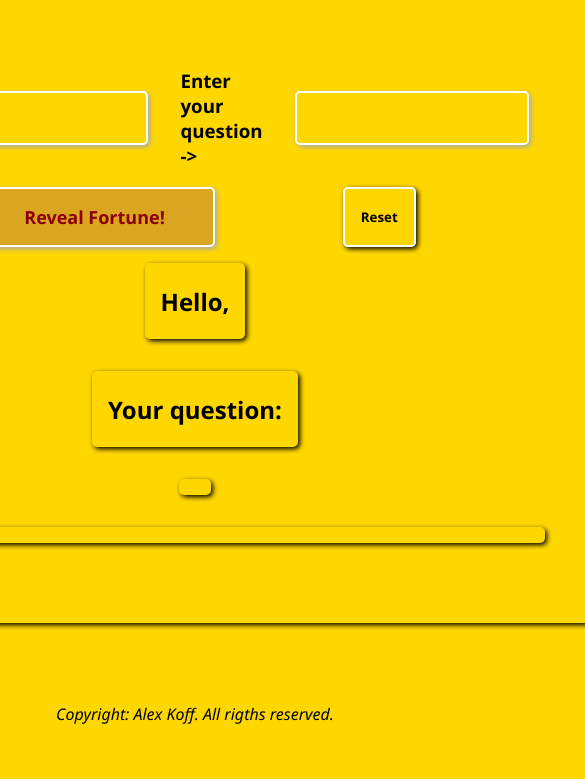
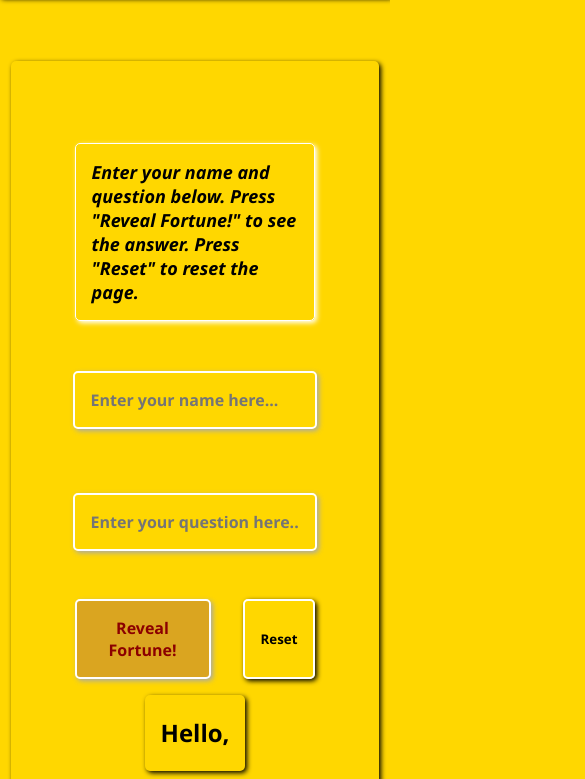
Before and after one commit to alinakov96/Mini-Projects, a plain HTML site: page The Fortune Cookie/index.html in a window 390 px wide. Shown: the part 366-1145 px from the top of the page, 585 px wide, since content can reach past the window. Before the commit the page ends 1107 px from the top, so only its background shows below. Drawn offline with Linux system fonts and the light colour scheme.

Commit message:
optimized for mobile

```diff
--- a/The Fortune Cookie/fortune_cookie.scss
+++ b/The Fortune Cookie/fortune_cookie.scss
@@ -22,6 +22,20 @@ main {
   padding: 4rem;
   border-radius: 5px;
   box-shadow: 2px 2px 5px black;
+
+  p {
+    font-family: "Segoe UI", Tahoma, Geneva, Verdana, sans-serif;
+    font-style: italic;
+    font-weight: bold;
+    font-size: large;
+    display: flex;
+    justify-content: center;
+    align-items: center;
+    border: solid 1px white;
+    border-radius: 5px;
+    padding: 1rem;
+    box-shadow: 2px 2px 5px white;
+  }
 }
 
 .title {
@@ -50,15 +64,19 @@ main {
   input {
     margin: 2rem;
     padding: 1rem;
+    width: 100%;
     border: solid 2px white;
     border-radius: 5px;
     box-shadow: 2px 2px 5px darkgray;
     font-family: "Segoe UI", Tahoma, Geneva, Verdana, sans-serif;
+    font-weight: bold;
+    font-size: medium;
     background: none;
   }
 
-  h3 {
-    font-family: "Segoe UI", Tahoma, Geneva, Verdana, sans-serif;
+  input:hover {
+    border: solid 2px black;
+    box-shadow: 2px 2px 5px darkred;
   }
 }
 
@@ -88,7 +106,6 @@ main {
 
   #ans-question {
     font-family: "Segoe UI", Tahoma, Geneva, Verdana, sans-serif;
-    box-shadow: 2px 2px 5px black;
     margin: 1rem;
     padding: 0.5rem 1rem;
     border-radius: 5px;
@@ -111,6 +128,14 @@ main {
     box-shadow: 2px 2px 5px darkgray;
   }
 
+  #submit-btn:hover {
+    background-color: black;
+    color: white;
+    border: solid 2px white;
+    border-radius: 5px;
+    box-shadow: 2px 2px 5px darkred;
+  }
+
   #reload-btn {
     padding: 1rem;
     font-family: "Segoe UI", Tahoma, Geneva, Verdana, sans-serif;
@@ -120,7 +145,15 @@ main {
     border: solid 2px white;
     border-radius: 5px;
     box-shadow: 2px 2px 5px black;
-    margin-left: 8rem;
+    margin-left: 2rem;
+  }
+
+  #reload-btn:hover {
+    background-color: black;
+    color: white;
+    border: solid 2px white;
+    border-radius: 5px;
+    box-shadow: 2px 2px 5px darkred;
   }
 }
 
@@ -129,7 +162,6 @@ main {
   flex-direction: row;
   justify-content: center;
   align-items: center;
-  box-shadow: 2px 2px 5px black;
   margin: 1rem;
   padding: 0.1rem 1rem;
   border-radius: 5px;
@@ -147,3 +179,56 @@ main {
   justify-content: center;
   align-items: center;
 }
+
+@media only screen and (max-width: 768px) {
+  body,
+  html {
+    margin: 0 auto;
+    width: 100%;
+    overflow-x: hidden;
+    margin: 0;
+    padding: 0;
+    overflow-x: hidden;
+  }
+
+  header {
+    padding: 1rem 2rem;
+  }
+
+  main,
+  header,
+  footer {
+    display: flex;
+    flex-direction: column;
+    justify-content: center;
+    align-items: center;
+  }
+
+  .title {
+    display: flex;
+    flex-direction: column;
+    justify-content: center;
+    align-items: center;
+    max-width: 100%;
+
+    h2 {
+      text-shadow: 2px 2px 5px black;
+    }
+  }
+}
+.fortune-cookie {
+  max-width: 100%;
+
+  .input {
+    display: flex;
+    flex-direction: column;
+    justify-content: center;
+    align-items: center;
+    margin: 1rem;
+  }
+
+  #submit-btn {
+    padding: 1rem 2rem;
+    font-size: medium;
+  }
+}
--- a/The Fortune Cookie/index.html
+++ b/The Fortune Cookie/index.html
@@ -16,11 +16,24 @@
         <h2>The Mighty Fortune Cookie</h2>
       </div>
       <div class="fortune-cookie">
+        <p>
+          Enter your name and question below. Press "Reveal Fortune!" to see the
+          answer. Press "Reset" to reset the page.
+        </p>
         <div class="input">
-          <h3>Enter your name -></h3>
-          <input type="text" name="name" id="name" />
-          <h3>Enter your question -></h3>
-          <input type="text" name="question" id="question" />
+          <input
+            type="text"
+            name="name"
+            id="name"
+            placeholder="Enter your name here..."
+          />
+
+          <input
+            type="text"
+            name="question"
+            id="question"
+            placeholder="Enter your question here..."
+          />
         </div>
         <div class="button">
           <button id="submit-btn" type="submit">Reveal Fortune!</button>
@@ -35,12 +48,13 @@
           </div>
           <div id="ans-question"></div>
         </div>
+        <p>Your fortune:</p>
         <div id="fortune"></div>
       </div>
     </main>
 
     <footer>
-      <p class="copyright">Copyright: Alex Koff. All rigths reserved.</p>
+      <p class="copyright">Copyright: Alex Koff, 2022. All rigths reserved.</p>
     </footer>
 
     <script src="fortune_cookie.js"></script>
```
Also changed, not shown: The Fortune Cookie/fortune_cookie.css, 1 other file.
